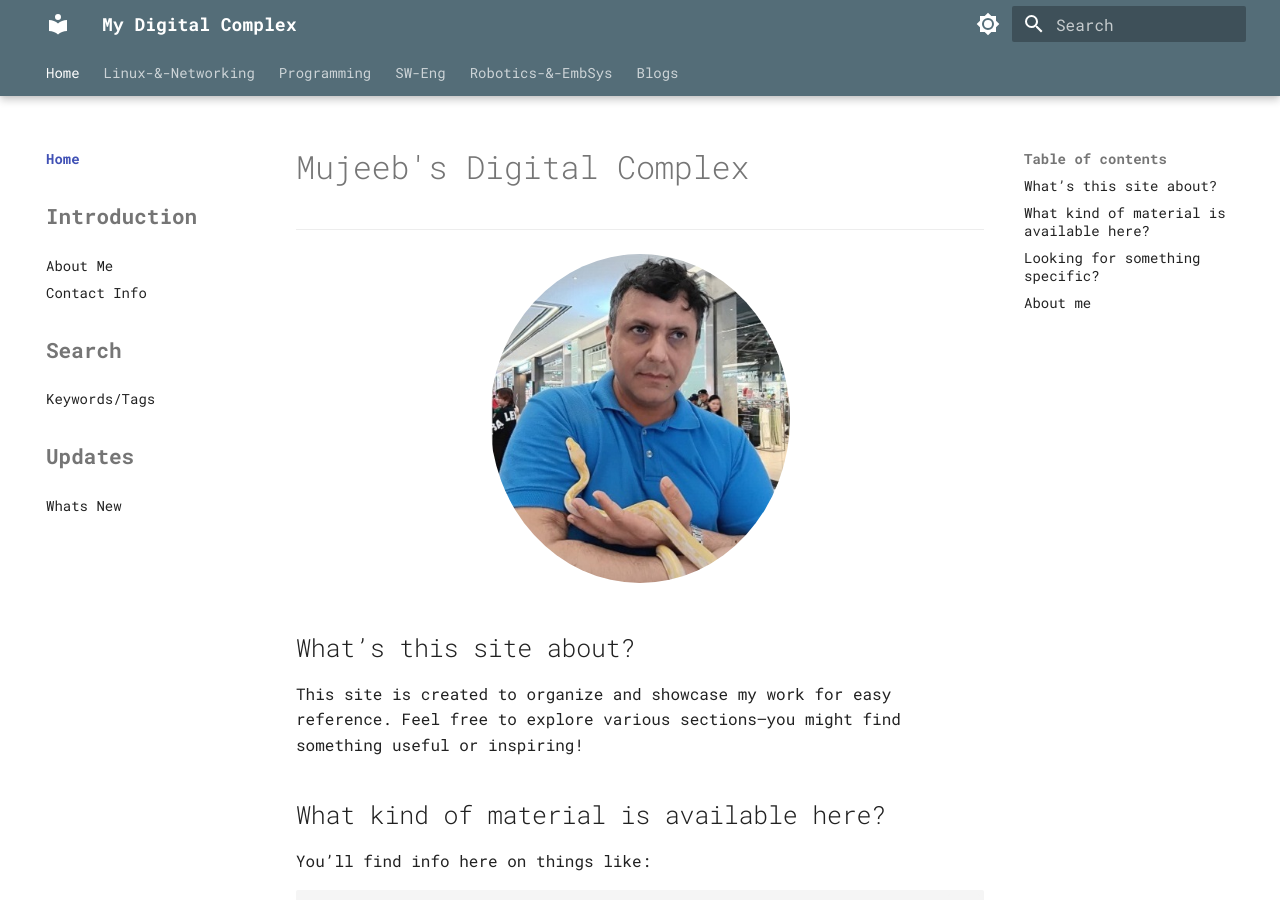
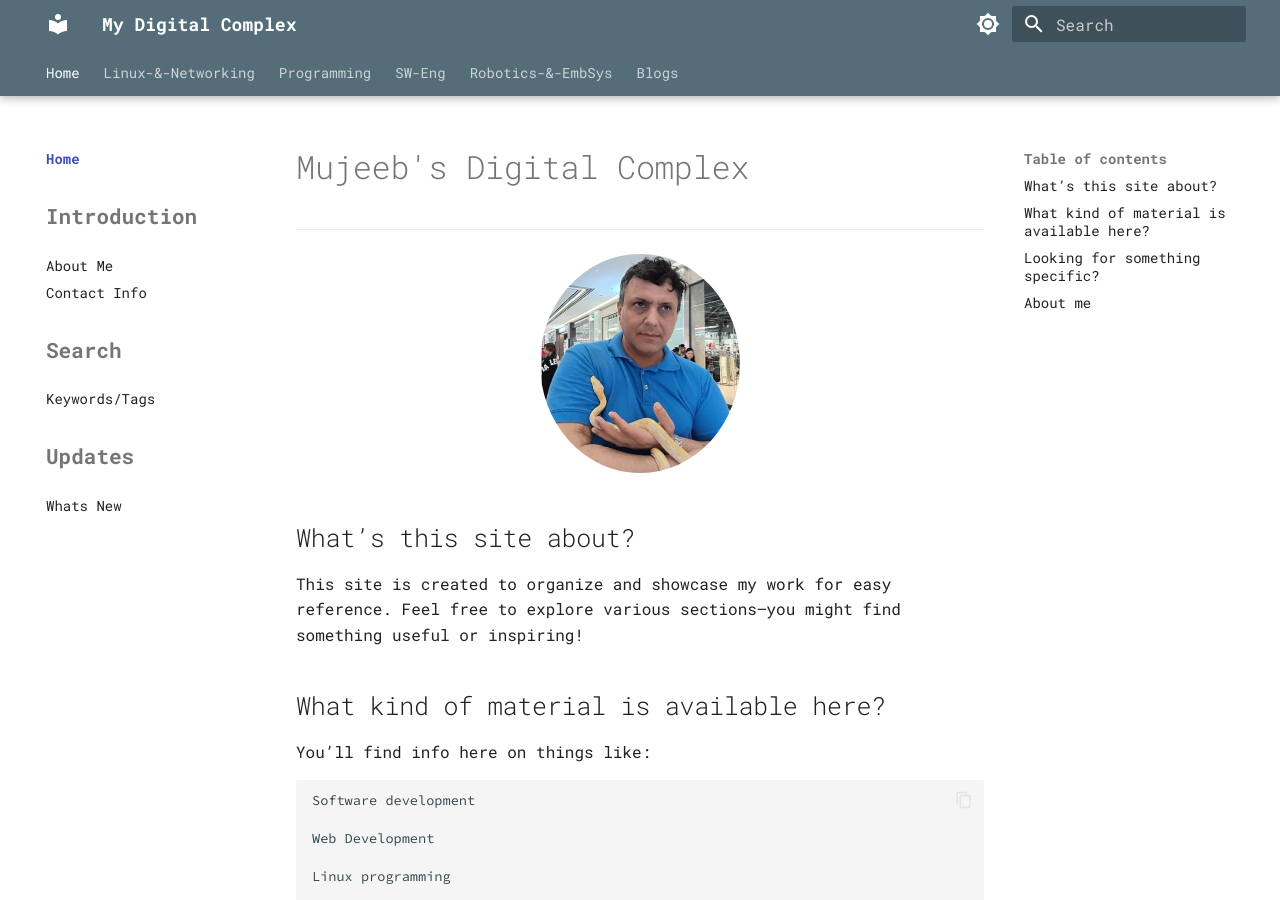
Before and after one commit to alohamujeeb/alohamujeeb.github.io, an MkDocs documentation site: the page built from docs/index.md, in a window 1280 px wide and 900 px high. Built offline with MkDocs 1.6.1 and Material for MkDocs 9.7.7, drawn with Linux system fonts in a browser that asks for light colours.

Commit message:
picture updated

```diff
--- a/docs/index.md
+++ b/docs/index.md
@@ -8,8 +8,8 @@ img {
 </style>
 
 <div style="text-align: center;">
-  <!-- <img src="images/mypicture.jpg" width="300"> -->
-  <img src="images/mypicture.jpg" alt="Avatar" width="300">
+  <!-- <img src="images/mypicture.jpg" width="200"> -->
+  <img src="images/mypicture.jpg" alt="Avatar" width="200">
 </div>
 
 ## What’s this site about?
```
